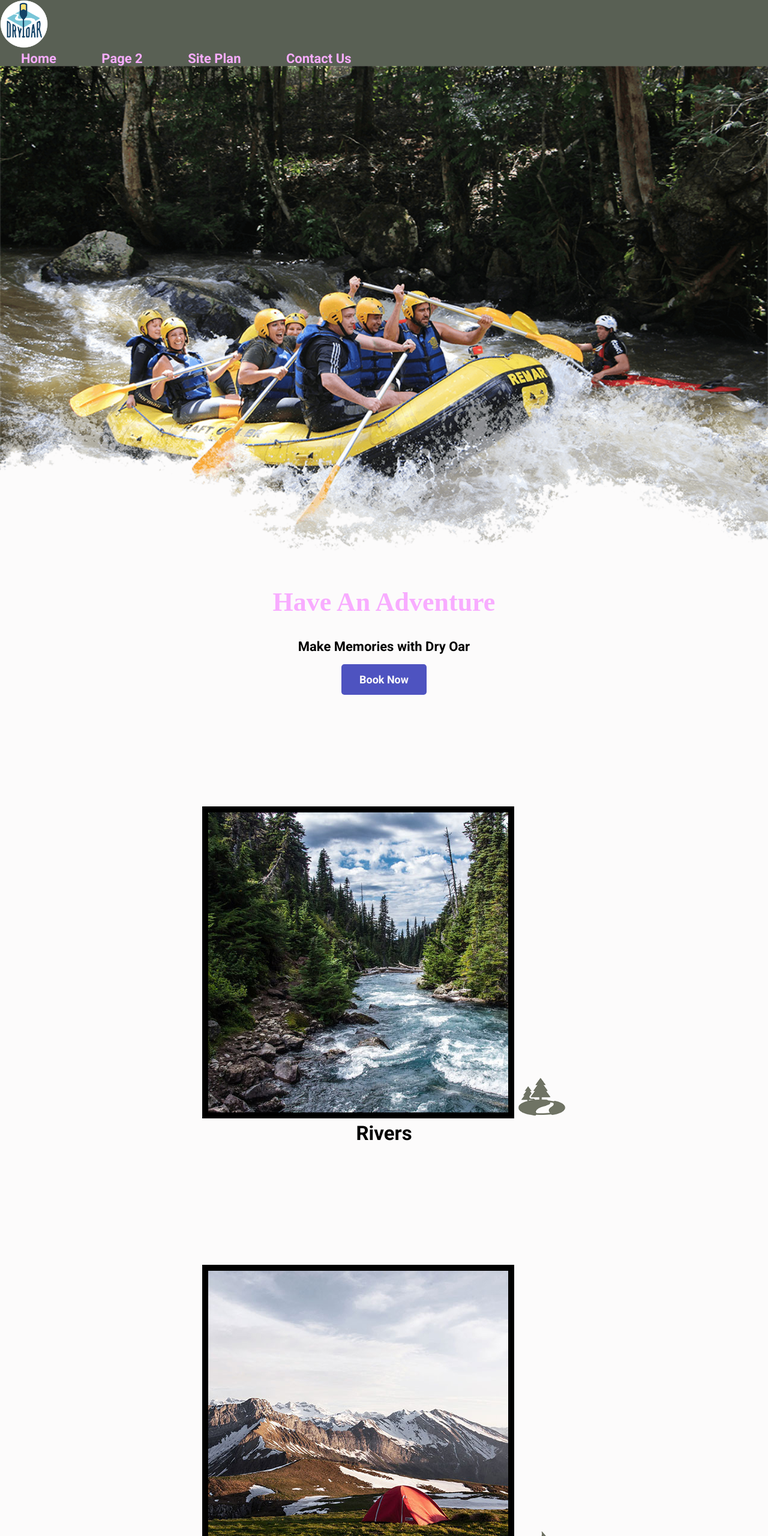
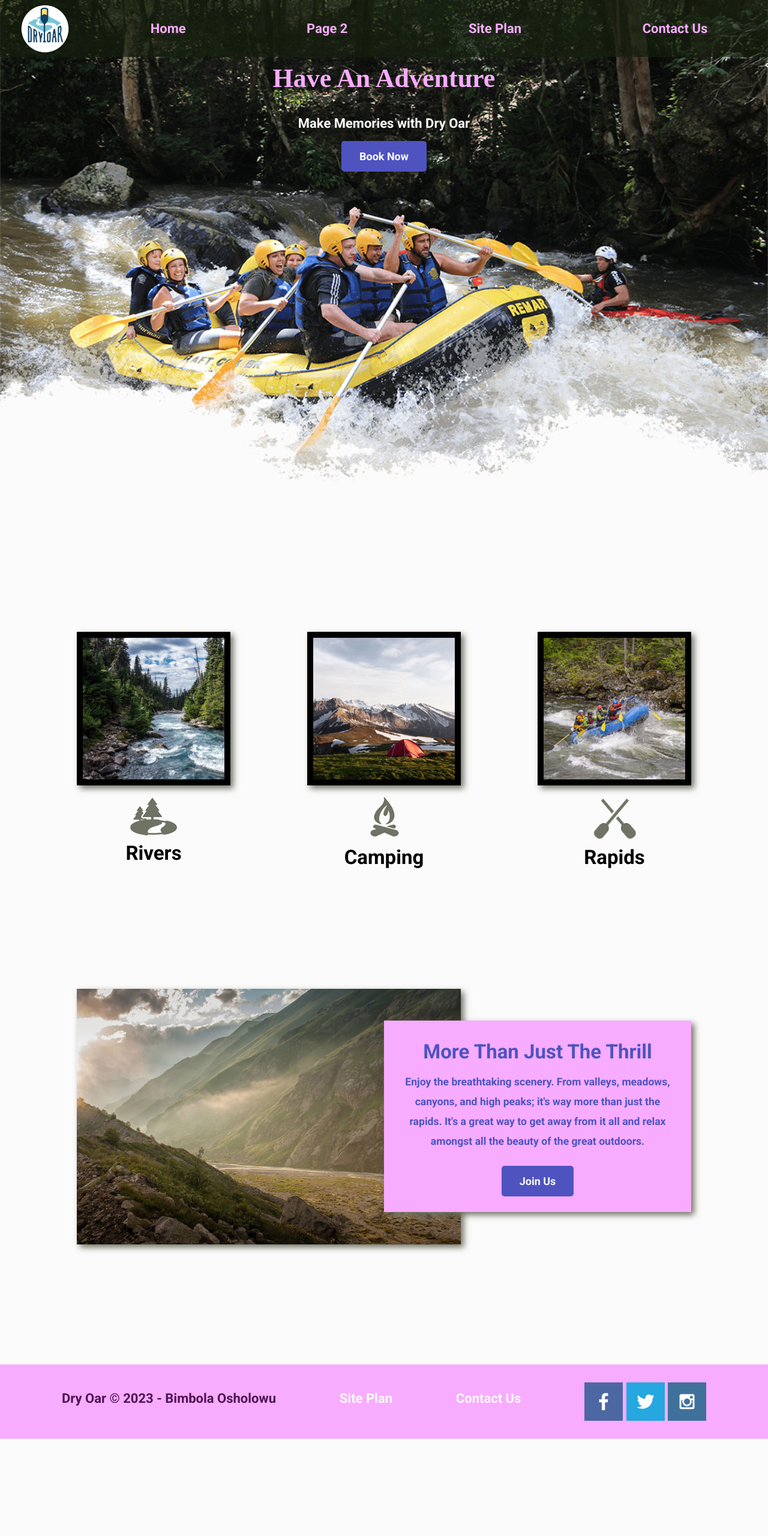
Before and after one commit to Bimbolin/site-planning-rafting., a plain HTML site: page index.html in a window 1280 px wide. Shown: the top 2560 px of the page at 60% size. After the commit the page ends 2398 px from the top, so only its background shows below. Drawn offline with Linux system fonts and the light colour scheme; a web font is replaced by a local one.

Commit message:
Add files via upload

```diff
--- a/styles/styles.css
+++ b/styles/styles.css
@@ -20,6 +20,7 @@ nav a {
 }
 #hero-msg h4 {
     text-align: center;
+    color: white;
 
 }
 .button-box {
@@ -31,6 +32,8 @@ main section {
 }
 #background {
     height: 725px;
+    grid-column: 1/11;
+    grid-row: 4/9;
 }
 body {
     background-color: #fcfbfb;
@@ -41,6 +44,8 @@ body {
 }
 header {
     background-color:rgba(20,30,13, .7);
+    display: grid;
+    grid-template-columns: 150px auto;
 }
 nav a:hover {
     background-color: black;
@@ -71,6 +76,9 @@ nav a:hover {
     background-color: #f8acff;
     line-height: 1.5em;
     padding: 35px;
+    grid-column: 6/10;
+    grid-row: 6/7;
+    box-shadow: 5px 5px 10px #6f7364;
 }
 footer {
     background-color: #f8acff;
@@ -78,6 +86,9 @@ footer {
     padding: 25px 50px;
     padding-top: 15px;
     margin-top: 200px;
+    display: flex;
+    justify-content: space-around;
+    align-items: center;
 }
 .home-title {
     color: #f8acff;
@@ -123,16 +134,107 @@ h2 {
 }
 #logo_link {
     padding-top: 5px;
+    justify-self: center;
+    align-self: center;
 }
 .social img {
     padding-top: 15px;
 }
-.rivers-card, .camping-card, .rapids-card {
+.rivers-card {
     margin: 200px 0;
+    grid-column: 2/4;
+    grid-row: 2/3;
+}
+.camping-card {
+    margin: 200px 0;
+    grid-column: 5/7;
+    grid-row: 2/3;
+}
+.rapids-card {
+    margin: 200px 0;
+    grid-column: 8/10;
+    grid-row: 2/3;
 }
 .card-img {
     border: 10px solid black;
+    width: 100%;
+    transition: transform .5s;
+    box-shadow: 5px 5px 10px #6f7364;
+}
+.card-img:hover {
+    opacity: .6;
+    transform: scale(1.1);
+}
+.mountains {
+    width: 100%;
+    grid-column: 2/7;
+    grid-row: 5/8;
+    box-shadow: 5px 5px 10px #6f7364;
 }
 main section img {
     box-sizing: border-box;
 }
+nav {
+    display: flex;
+    justify-content: space-around;
+}
+#hero {
+    display: grid;
+    grid-template-columns: 1fr 3fr 1fr;
+    margin-top: -100px;
+}
+#hero-box {
+    grid-column: 1/4;
+    grid-row: 1/3;
+    z-index: -1;
+}
+#hero-msg {
+    grid-column: 2/3;
+    grid-row: 1/2;
+    margin-top: 100px;
+}
+.home-grid {
+    display: grid;
+    grid-template-columns: repeat(10, 1fr);
+}
+@media screen and (max-width: 900px) {
+    #hero, .home-grid {
+        display: block;
+        height: auto;
+    }
+    nav, footer {
+        flex-direction: column;
+    }
+    nav a {
+        display: block;
+        padding: 15px;
+    }
+    #hero {
+        margin-top: 0;
+    }
+    #hero-msg {
+        margin-top: 0;
+    }
+    #hero-msg h4 {
+        display: none;
+    }
+    .home-title {
+        font-size: 25px;
+        color: #6f7364;
+    }
+    .rivers-card, .camping-card, .rapids-card {
+        margin: 50px auto;
+        width: 60%;
+    }
+    #background {
+        display: none;
+    }
+    .mountains, .msg {
+        width: 80%;
+        display: block;
+        margin: 0 auto;
+    }
+    footer {
+        margin-top: 25px;
+    }
+}
```
